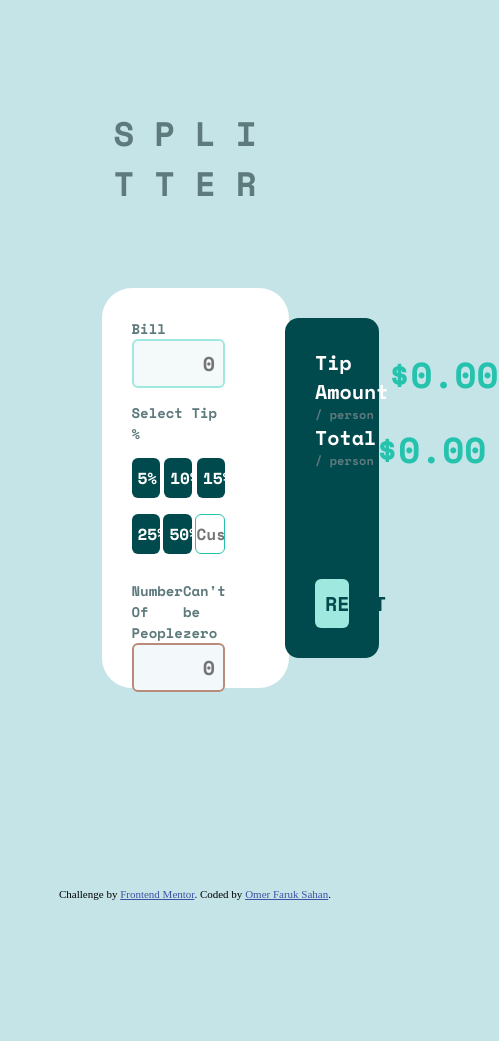
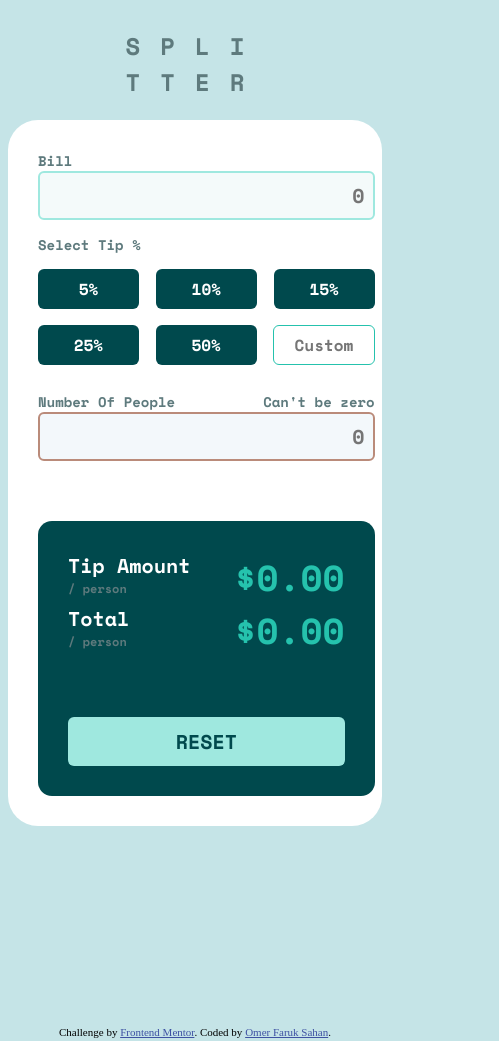
Before and after one commit to frksahan/calculator-app, a plain HTML site: page index.html in a window 390 px wide. Shown: the whole page, 499 px wide, since content can reach past the window. Before the commit the page ends 908 px from the top, so only its background shows below. Drawn offline with nearby package versions, Linux system fonts and the light colour scheme.

Commit message:
start responsive coding

```diff
--- a/index.html
+++ b/index.html
@@ -6,6 +6,7 @@
   <meta name="viewport" content="width=device-width, initial-scale=1.0">
   <link rel="icon" type="image/png" sizes="40x40" href="./images/calculator.png">
   <link rel="stylesheet" href="style.css">
+  <link rel="stylesheet" href="responsive.css">
   <link rel="preconnect" href="https://fonts.googleapis.com">
   <link rel="preconnect" href="https://fonts.gstatic.com" crossorigin>
   <link href="https://fonts.googleapis.com/css2?family=Space+Mono:ital,wght@0,400;0,700;1,400;1,700&display=swap"
--- /dev/null
+++ b/responsive.css
@@ -0,0 +1,26 @@
+@media (max-width: 575px) {
+    .header {
+        font-size: 24px;
+        text-align: center;
+        padding-top: 20px;
+        padding-bottom: 20px;
+    }
+
+    .inner-container {
+        height: 100%;
+        width: 100%;
+        flex-direction: column;
+        border-radius: 30px;
+    }
+
+    .left {
+        flex-direction: column;
+        width: 90%;
+        padding: 30px;
+    }
+
+    .right {
+        width: 90%;
+        padding: 30px;
+    }
+}
```
